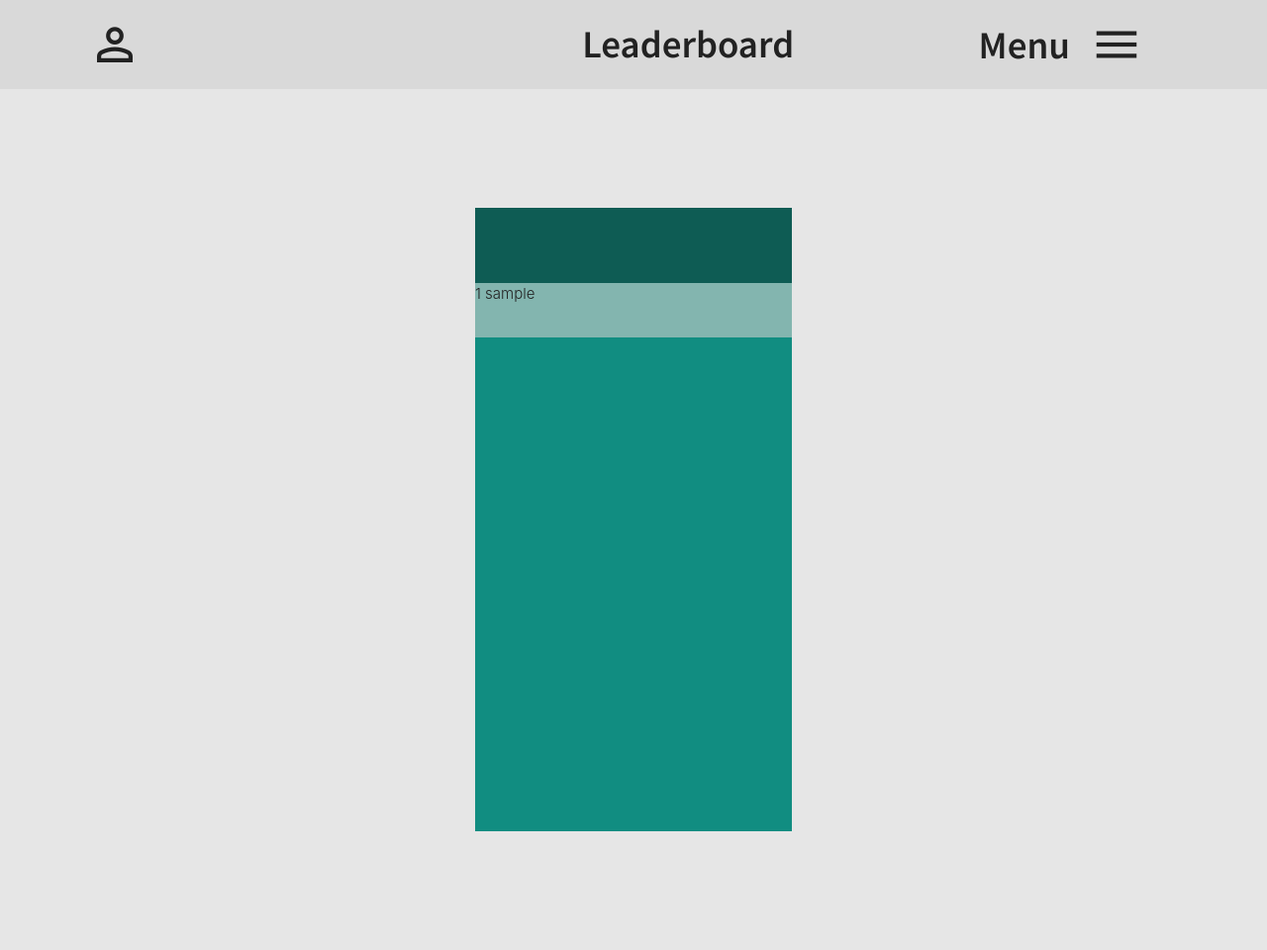
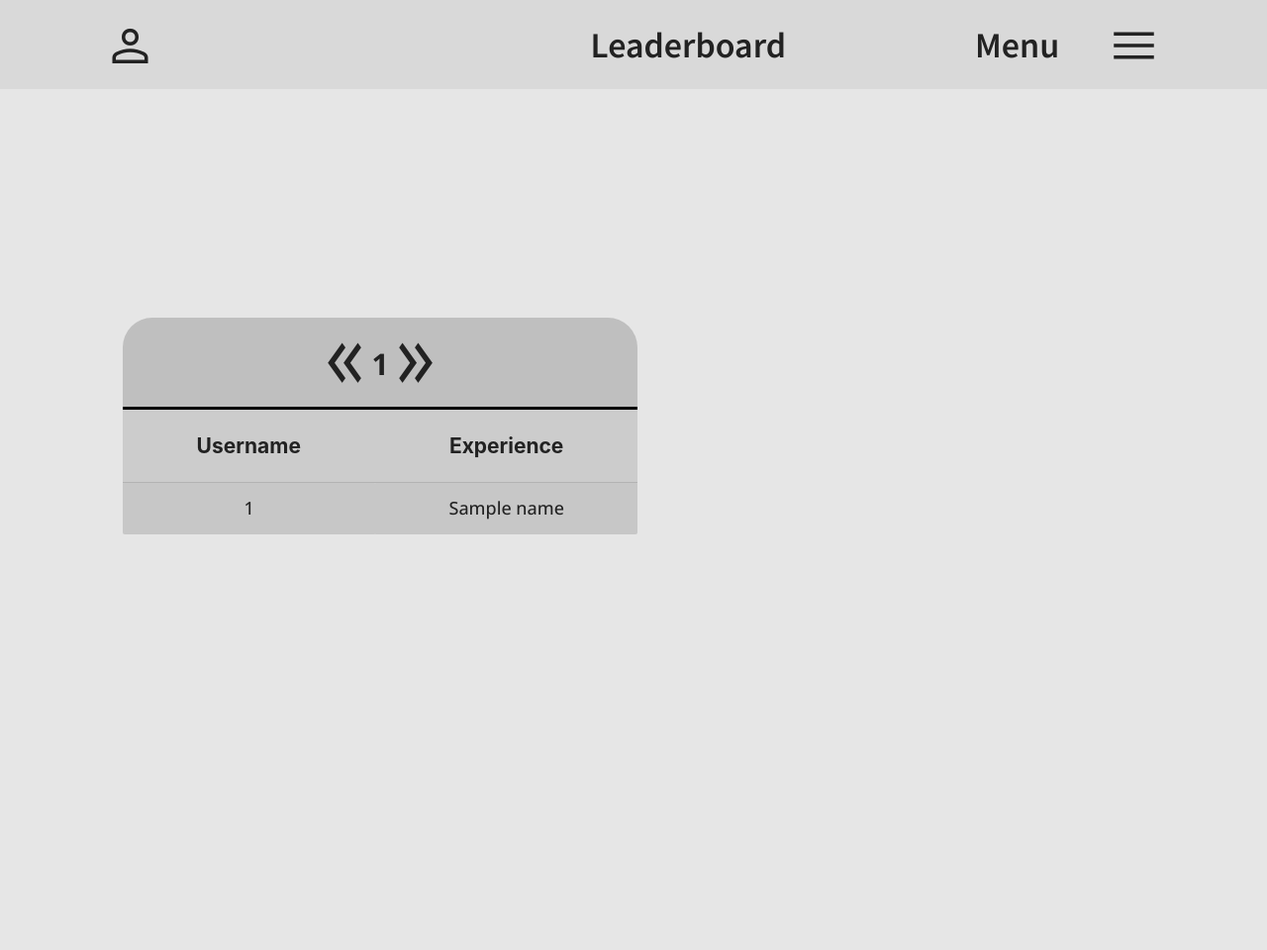
Before and after one commit to oviv-git/Mental-Math, a Flask app: template math_stone/templates/leaderboard.html in a window 1280 px wide. Shown: the whole page at 99% size. After the commit the page ends 540 px from the top, so only its background shows below. Run offline with Flask 3, Linux system fonts and the light colour scheme; the template is opened without the code that fills it: most values are stand-ins (such as "Sample title", 1, 10 or a date in 2020).

Commit message:
added functional leaderboards, just need to style them a bit more

```diff
--- a/math_stone/app.py
+++ b/math_stone/app.py
@@ -1,6 +1,6 @@
 from flask import Flask, redirect, render_template, request, session, jsonify, url_for
 from flask_session import Session
-from helpers import login_required, error, validate_login, get_user_id, get_user_experience, generate_reward_experience, generate_user_level_info, record_game_results
+from helpers import login_required, error, validate_login, get_user_id, get_user_experience, generate_reward_experience, generate_user_level_info, generate_leaderboards, record_game_results
 from werkzeug.security import check_password_hash, generate_password_hash
 from database import Database
 from game import Game
@@ -15,8 +15,6 @@ app.config['TEMPLATES_AUTO_RELOAD'] = True
 Session(app)
 
 # remember res.fetchone() https://docs.python.org/3/library/sqlite3.html
-
-
 @app.route("/", )
 def index():
     return render_template("/index.html")
@@ -102,7 +100,6 @@ def check_username_availability():
     return jsonify(False)
 
 
-
 @app.route('/check_valid_login', methods=['POST'])
 def check_valid_login():
     username = request.form.get('username')
@@ -132,17 +129,10 @@ def stats():
 @app.route('/leaderboard', methods=['POST'])
 @login_required
 def leaderboard():
-    user_id = session['user_id']
+    quantity = request.form.get('quantity')
+    query_type = request.form.get('query_type')
 
-    leaderboards = [
-    [{ 'id': 1, 'username': 'Stefan' }, { 'id': 2, 'username': 'Petia' }, { 'id': 3, 'username': 'Ivan' }, { 'id': 4, 'username': 'Maria' }, { 'id': 5, 'username': 'Nikolai' }, { 'id': 6, 'username': 'Anna' }, { 'id': 7, 'username': 'Elena' }, { 'id': 8, 'username': 'Silvia' }, { 'id': 9, 'username': 'Dimitar' }, { 'id': 10, 'username': 'Georgi' }],
-    [{ 'id': 11, 'username': 'Dimitar' }, { 'id': 12, 'username': 'Silvia' }, { 'id': 13, 'username': 'Georgi' }, { 'id': 14, 'username': 'Anna' }, { 'id': 15, 'username': 'Petia' }, { 'id': 16, 'username': 'Ivan' }, { 'id': 17, 'username': 'Nikolai' }, { 'id': 18, 'username': 'Elena' }, { 'id': 19, 'username': 'Stefan' }, { 'id': 20, 'username': 'Maria' }],
-    [{ 'id': 21, 'username': 'Elena' }, { 'id': 22, 'username': 'Stefan' }, { 'id': 23, 'username': 'Petia' }, { 'id': 24, 'username': 'Dimitar' }, { 'id': 25, 'username': 'Silvia' }, { 'id': 26, 'username': 'Nikolai' }, { 'id': 27, 'username': 'Ivan' }, { 'id': 28, 'username': 'Georgi' }, { 'id': 29, 'username': 'Anna' }, { 'id': 30, 'username': 'Maria' }],
-    [{ 'id': 31, 'username': 'Maria' }, { 'id': 32, 'username': 'Ivan' }, { 'id': 33, 'username': 'Petia' }, { 'id': 34, 'username': 'Silvia' }, { 'id': 35, 'username': 'Stefan' }, { 'id': 36, 'username': 'Nikolai' }, { 'id': 37, 'username': 'Dimitar' }, { 'id': 38, 'username': 'Anna' }, { 'id': 39, 'username': 'Elena' }, { 'id': 40, 'username': 'Georgi' }],
-    [{ 'id': 41, 'username': 'Georgi' }, { 'id': 42, 'username': 'Anna' }, { 'id': 43, 'username': 'Ivan' }, { 'id': 44, 'username': 'Dimitar' }, { 'id': 45, 'username': 'Silvia' }, { 'id': 46, 'username': 'Petia' }, { 'id': 47, 'username': 'Elena' }, { 'id': 48, 'username': 'Stefan' }, { 'id': 49, 'username': 'Nikolai' }, { 'id': 50, 'username': 'Maria' }],
-    [{ 'id': 51, 'username': 'Petia' }, { 'id': 52, 'username': 'Georgi' }, { 'id': 53, 'username': 'Anna' }, { 'id': 54, 'username': 'Elena' }, { 'id': 55, 'username': 'Nikolai' }, { 'id': 56, 'username': 'Dimitar' }, { 'id': 57, 'username': 'Ivan' }, { 'id': 58, 'username': 'Silvia' }, { 'id': 59, 'username': 'Stefan' }, { 'id': 60, 'username': 'Maria' }]
-]
-
+    leaderboards = generate_leaderboards(quantity, query_type)
 
     return render_template('leaderboard.html', leaderboards=leaderboards)
 
@@ -163,7 +153,7 @@ def get_user_levels():
     user_id = session['user_id']
     experience = get_user_experience(user_id)
 
-    level_info_list = generate_user_level_info(experience)
+    level_info_list = generate_user_level_info(experience[:-1])
 
     return jsonify(level_info_list)
 
@@ -190,17 +180,15 @@ def record_results():
     results = json.loads(request.form.get('results'))
 
     user_experience = get_user_experience(user_id)
-
     reward_experience = generate_reward_experience(results)
-
     record_game_results(results, reward_experience, user_id)
 
     updated_experience = [sum(i) for i in zip(user_experience, reward_experience)]
 
     with Database() as db:
         query = ("UPDATE levels SET addition = (?), subtraction = (?), multiplication = (?), "
-                "division = (?), exponential = (?) WHERE user_id = (?)")
-        parameters = (updated_experience[0], updated_experience[1], updated_experience[2], updated_experience[3], updated_experience[4], user_id, )
+                "division = (?), exponential = (?), total = (?) WHERE user_id = (?)")
+        parameters = (updated_experience[0], updated_experience[1], updated_experience[2], updated_experience[3], updated_experience[4], updated_experience[5], user_id, )
         db.execute(query, parameters)
 
     return jsonify({'successful': True})
--- a/math_stone/game.py
+++ b/math_stone/game.py
@@ -118,7 +118,7 @@ class Game:
                            {'operand_1': 10000, 'operand_2': 5000},
                            {'operand_1': 10000, 'operand_2': 9999}]
 
-        operand_1 = self.generate_number(SUBTRACTION_MAP[difficulty]['operand_1'])
+        operand_1 = self.generate_number(SUBTRACTION_MAP[difficulty]['operand_1'], 2)
         operand_2 = self.generate_number(SUBTRACTION_MAP[difficulty]['operand_2'])
 
         if operand_1 < operand_2:
--- a/math_stone/static/script.js
+++ b/math_stone/static/script.js
@@ -21,6 +21,7 @@ function main() {
             break;
         case '/leaderboard':
             initDropdownMenu();
+            initLeaderboardSwiper();
             displayUsername();
             logout();
             break;
@@ -41,7 +42,7 @@ function initHomePage() {
     switchHomeTabs();
 
     initDropdownMenu();
-    initModeSelect();
+    initModeSelectSwiper();
     toggleSwitchboard();
     updateSliderValues();
     modeSelectMultipleChoice();
@@ -274,6 +275,7 @@ async function loginFormCheck() {
         }
         return false;
     }
+
     sessionStorage.setItem('username', username.value)
     return true;
 }
@@ -322,6 +324,7 @@ async function registerFormCheck() {
     if (!errorHandler(confirmBasicCheck(password.value, confirm.value), confirm, confirmErrorBox, confirmLabel)) {
         return false;
     }
+    sessionStorage.setItem('username', username.value)
     return true;
 }
 
@@ -481,10 +484,6 @@ function switchHomeTabs(tab) {
 }
 
 
-
-
-
-
 async function updateUserLevels() {
     let userLevels = await getUserLevels();
     let levelInfoContainers = document.querySelectorAll('.level-info-container');
@@ -504,7 +503,6 @@ async function updateUserLevels() {
 }
 
 
-
 function displayUsername() {
 /**
  * Gets the username from sessionStorage and displays it on the navbar
@@ -514,6 +512,7 @@ function displayUsername() {
 
     usernameContainer.innerHTML = username;
 }
+
 
 async function getUserLevels() {
 /**
@@ -844,7 +843,7 @@ function initDropdownMenu() {
 }
 
 // Initializes the mode select cards
-function initModeSelect() {
+function initModeSelectSwiper() {
     let deviceMaxWidth = screen.width
     swiper = new Swiper('.mySwiper', {
         slidesPerView: 1,
@@ -982,7 +981,7 @@ function submitButtonActivationCheck(activeSlide) {
 
 
 // Function to change the colors of everything when the game mode is switched
-// Gets called by initModeSelect()
+// Gets called by initModeSelectSwiper()
 // TODO change name
 function changeButtonColors() {
     const switchboard = document.getElementById('switchboard');
@@ -1048,17 +1047,19 @@ async function gameLogic(activeSlide) {
     const result = document.getElementById('input-result');
     const submitButton = document.getElementById('question-submit-button');
 
+    function timerEndGame() {
+        shouldEndQuestions = true;
+        result.value = 0;
+        submitButton.click();
+        triggerAnimation(result, 'invisible', 150)
+    }
+
     // This if statement covers all the gameplay for any timed modes: Timed,
     if (activeSlide.querySelector('input').classList.contains('timer')) {
         timer = questionAmount * 1000;
         activateTimerProgress(progressContainerGameTimer, timer, true, 'linear');
 
-        setTimeout(function() {
-            shouldEndQuestions = true;
-            result.value = 0;
-            submitButton.click();
-            triggerAnimation(result, 'invisible', 150)
-        }, timer);
+        var timerTimeout = setTimeout(timerEndGame, timer);
     // For all non-timer modes: Vanilla
     } else {
         activateTimerProgress(progressContainerGameTimer, (questionAmount * 10000), false, 'ease');
@@ -1136,7 +1137,12 @@ async function gameLogic(activeSlide) {
     let gameEndTime = new Date();
     let gameTimeElapsed = ((gameEndTime - gameStartTime) / 1000).toFixed(2);
 
+    console.log(gameTimeElapsed, typeof(gameTimeElapsed))
+
+
     // console.log(gameTimeElapsed, gameEndTime, gameStartTime)
+    clearTimeout(timerTimeout)
+
     console.log(gameResults, gameResults[0])
 
     gameResults[0].gameTimer = gameTimeElapsed
@@ -1285,6 +1291,47 @@ function activateTimerProgress(progressContainer, timer, reverse=false, transiti
     }, 10);
 }
 
+// TODO
+function initLeaderboardSwiper() {
+    var swiper = new Swiper(".mySwiper", {
+        slidesPerView: 3,
+        spaceBetween: 0,
+        loop: true,
+        pagination: {
+          el: ".swiper-pagination",
+          clickable: true,
+        },
+    });
+
+    const swiperSlides = document.querySelectorAll('.swiper-slide');
+    let startWithActiveSlide = document.querySelector('.swiper-slide-next');
+    let startWithActiveCaption = startWithActiveSlide.querySelector('caption');
+    let lastActiveCaption = null;
+
+    startWithActiveCaption.classList.add('active');
+
+    swiper.on('transitionEnd', async function () {
+
+
+        let currentActiveSlide = document.querySelector('.swiper-slide-next');
+        let currentActiveCaption = currentActiveSlide.querySelector('caption');
+
+        currentActiveCaption.classList.add('active');
+
+        if (lastActiveCaption != null) {
+            lastActiveCaption.classList.remove('active');
+        }
+
+        lastActiveCaption = currentActiveCaption
+
+
+    });
+
+
+}
+
+
+
 
 /**
     Triggers animations when the user submits their answer
--- a/math_stone/static/style.css
+++ b/math_stone/static/style.css
@@ -463,7 +463,19 @@ html.light .game-tab-container .game-exit-container .tooltip-container {
 html.light .number-pad .number-row .number-button {
   background: #d9d9d9;
 }
-
+html.light table {
+  background: #cccccc;
+}
+html.light table tr:nth-child(even) {
+  background: #c7c7c7;
+}
+html.light table caption {
+  background: #bfbfbf;
+  border-color: black;
+}
+html.light table caption.active {
+  background: #5dbcad;
+}
 html.dark {
   background: #222;
   color: #fff;
@@ -908,7 +920,16 @@ html.dark .number-pad .number-row .number-button {
   background: #484848;
   color: #bfbfbf;
 }
-
+html.dark table {
+  background: #484848;
+}
+html.dark table tr:nth-child(even) {
+  background: #4d4d4d;
+}
+html.dark table caption {
+  background: #118d81;
+  border-color: black;
+}
 .waves-effect.waves-light .waves-ripple {
   background: rgba(255, 255, 255, 0.1);
 }
@@ -1142,9 +1163,6 @@ form {
   align-items: center;
   height: 100vh;
 }
-.full-page.active.leaderboard {
-  height: auto;
-}
 .full-page.active#game-tab {
   justify-content: start;
 }
@@ -1176,18 +1194,18 @@ form {
   pointer-events: none;
 }
 .navbar .navbar-container .material-symbols-outlined {
-  font-size: 2rem;
-  transform: scale(1.8);
+  font-size: 3rem;
+  transform: scale(1.2);
 }
 .navbar .navbar-container.username {
   margin-right: 20%;
 }
 .navbar .navbar-container.username * {
-  margin: 0rem 2rem;
+  margin: 0rem 1rem;
 }
 .navbar .navbar-container p {
-  font-size: 1rem;
-  transform: scale(2.6);
+  font-size: 2rem;
+  transform: scale(1.2);
 }
 .navbar .navbar-container.dropdown {
   flex: 1.5;
@@ -1846,8 +1864,8 @@ form {
   transform: scale(1.4);
 }
 
-.leaderboards-container {
-  margin-top: 6rem;
+.swiper.myswiper.leaderboards {
+  margin-top: 8rem;
   width: 100%;
   height: 100%;
   display: flex;
@@ -1855,26 +1873,59 @@ form {
   justify-content: center;
   align-items: center;
 }
-.leaderboards-container .leaderboard {
-  height: 42rem;
-  width: 25%;
-  margin: 8rem;
-  display: flex;
-  flex-direction: column;
-  justify-content: flex-start;
-  background: #118d81;
-}
-.leaderboards-container .leaderboard .leaderboard-header {
-  background: #0e5c54;
-  height: 12%;
-  width: 100%;
-}
-.leaderboards-container .leaderboard .leaderboard-row {
-  background: #578480;
-  height: 8.8%;
-}
-.leaderboards-container .leaderboard .leaderboard-row:nth-child(even) {
-  background: #83b5af;
+.swiper.myswiper.leaderboards .swiper-wrapper {
+  box-shadow: 0rem 0em 0.8rem;
+}
+.swiper.myswiper.leaderboards .swiper-wrapper .swiper-slide {
+  box-shadow: 0rem 0em 0.8rem;
+}
+
+table {
+  height: auto;
+  width: auto;
+  margin-top: 4rem;
+  border-radius: 0 0 2rem 2rem;
+}
+table caption {
+  font-family: "Open Sans", sans-serif;
+  border-radius: 2rem 2rem 0 0;
+  padding-top: 1.6rem;
+  padding-bottom: 0.4rem;
+  width: 100%;
+  height: 4rem;
+  font-size: 2rem;
+  border-bottom: 0.2rem solid;
+  cursor: grab;
+  font-weight: bold;
+}
+table caption span {
+  margin: 0 0.5rem;
+  transform: scaleY(1.4) scale(2.4);
+}
+table tr {
+  text-align: center;
+  align-items: center;
+  height: auto;
+  max-height: 8%;
+  overflow: hidden;
+  width: 100%;
+}
+table tr:last-child {
+  border: none;
+}
+table tr th {
+  padding: 0;
+  font-size: 1.4rem;
+  padding: 0rem 5rem;
+}
+table tr td {
+  padding: 10px 5px;
+  text-align: center;
+  font-size: 0.6rem;
+}
+table tr td p {
+  transform: scale(2);
+  font-family: "Open Sans", sans-serif;
 }
 
 @keyframes fadeIn {
--- a/math_stone/static/style.scss
+++ b/math_stone/static/style.scss
@@ -1,6 +1,7 @@
 $border-radius-size: 1rem;
 $main-cyan: #4f9db7;
 $main-cyan-light: #70bdd6;
+$main-cyan-light2: #5dbcad;
 $default-light: #fff;
 $default-dark: #222;
 $default-success: rgb(70, 170, 121);
@@ -16,7 +17,6 @@ $timed-mode: #715da4;
 $choice-mode: #2d8471;
 $sudden-mode: #814c4c;
 
-
 // $vanilla-mode: #355d80;
 // $timed-mode: #544e89;
 // $choice-mode: #236a66;
@@ -26,7 +26,6 @@ html
 {
     scroll-behavior: smooth;
 }
-
 
 // cp1
 html.light {
@@ -658,6 +657,28 @@ html.light {
             }
         }
     }
+    table {
+        background: darken($default-light, 20%);
+
+        tr {
+            &:nth-child(even) {
+                background: darken($default-light, 22%);
+            }
+        }
+        caption {
+            background: darken($default-light, 25%);
+
+            &.active {
+                background: $main-cyan-light2;
+
+            }
+            border-color: black;
+
+            span {
+
+            }
+        }
+    }
 }
 
 // cp1
@@ -1265,6 +1286,24 @@ html.dark {
             .number-button {
                 background: lighten($default-dark, 15%);
                 color: darken($default-light, 25%);
+            }
+        }
+    }
+    table {
+        background: lighten($default-dark, 15%);
+
+        tr {
+            &:nth-child(even) {
+                background: lighten($default-dark, 17%);
+            }
+        }
+
+        caption {
+            background: #118d81;
+            border-color: black;
+
+            span {
+
             }
         }
     }
@@ -1506,10 +1545,6 @@ form {
         align-items: center;
         height: 100vh;
 
-        &.leaderboard {
-            height: auto;
-        }
-
         &#game-tab {
             justify-content: start;
         }
@@ -1542,25 +1577,23 @@ form {
 
             }
         }
-
         .material-symbols-outlined {
-            font-size: 2rem;
-            transform: scale(1.8);
+            font-size: 3rem;
+            transform: scale(1.2);
         }
 
         &.username {
             margin-right: 20%;
 
             * {
-                margin: 0rem 2rem;
+                margin: 0rem 1rem;
             }
         }
         p {
-            font-size: 1rem;
-            transform: scale(2.6);
+            font-size: 2rem;
+            transform: scale(1.2);
         }
         &.dropdown {
-
             flex: 1.5;
 
             button {
@@ -1631,12 +1664,6 @@ form {
             border-bottom: 0.5rem transparent solid;
             border-radius: 0rem 0rem 1rem 1rem !important;
         }
-
-        // form {
-        //     height: 100%;
-        //     width: 100%;
-        //     background: transparent;
-        //     display: flex;
 
         .dropdown-button {
             cursor: pointer;
@@ -2361,8 +2388,8 @@ form {
 
 
 
-.leaderboards-container {
-    margin-top: 6rem;
+.swiper.myswiper.leaderboards {
+    margin-top: 8rem;
     width: 100%;
     height: 100%;
     display: flex;
@@ -2370,33 +2397,71 @@ form {
     justify-content: center;
     align-items: center;
 
-    .leaderboard {
-        height: 42rem;
-        width: 25%;
-        margin: 8rem;
-        display: flex;
-        flex-direction: column;
-        justify-content: flex-start;
-        // height: 16rem;
-        // width: 8rem;
-        background: #118d81;
-
-        .leaderboard-header {
-            background: #0e5c54;
-            height: 12%;
-            width: 100%;
-        }
-        .leaderboard-row {
-            background: #578480;
-            height: 8.8%;
-
-            &:nth-child(even) {
-                background: #83b5af;
-
-            }
-        }
-    }
-}
+    .swiper-wrapper {
+        box-shadow: $blur-shadow;
+
+        .swiper-slide{
+            box-shadow: $blur-shadow;
+
+        }
+    }
+
+}
+
+table {
+    height: auto;
+    width: auto;
+    margin-top: 4rem;
+    border-radius: 0 0 2rem 2rem;
+
+    caption {
+        font-family: 'Open Sans', sans-serif;
+        border-radius: 2rem 2rem 0 0;
+        padding-top: 1.6rem;
+        padding-bottom: .4rem;
+        width: 100%;
+        height: 4rem;
+        font-size: 2rem;
+        border-bottom: .2rem solid;
+        cursor: grab;
+        font-weight: bold;
+
+        span {
+            margin: 0 0.5rem;
+            transform: scaleY(1.4) scale(2.4);
+        }
+    }
+    tr {
+        text-align: center;
+        align-items: center;
+        height: auto;
+        max-height: 8%;
+        overflow: hidden;
+        width: 100%;
+
+        &:last-child {
+            border: none;
+        }
+
+        th {
+            padding: 0;
+            font-size: 1.4rem;
+            padding: 0rem 5rem;
+        }
+
+        td {
+            padding: 10px 5px;
+            text-align: center;
+            font-size: .6rem;
+
+            p {
+                transform: scale(2);
+                font-family: 'Open Sans', sans-serif;
+            }
+        }
+    }
+}
+
 
 
 @keyframes fadeIn
--- a/math_stone/templates/home.html
+++ b/math_stone/templates/home.html
@@ -23,7 +23,9 @@
                 <p>Darkmode</p><span class="material-symbols-outlined">dark_mode</span>
             </div>
             <form class="dropdown-menu-content" action="/leaderboard" method="post" id="leaderboard-form">
-                <button class="dropdown-button">
+                <input type="hidden" name="query_type" value="default">
+                <input type="hidden" name="quantity" value="10">
+                <button class="dropdown-button" >
                     <p>Leaderboard</p><span class="material-symbols-outlined" style="left: 8%;">leaderboard</span>
                 </button>
             </form>
--- a/math_stone/templates/leaderboard.html
+++ b/math_stone/templates/leaderboard.html
@@ -5,7 +5,7 @@
 {% endblock %}
 
 {% block main %}
-<div class="full-page active leaderboard" id="leaderboard-tab">
+<div class="full-page active" id="leaderboard-tab">
     <div class="navbar">
         <div class="navbar-container username">
             <span class="material-symbols-outlined">person</span>
@@ -39,19 +39,35 @@
             </button>
         </form>
     </div>
-    <div class="leaderboards-container">
+    <div class="swiper mySwiper leaderboards">
+        <div class="swiper-wrapper">
 
-        {% for leaderboard in leaderboards %}
-        <div class="leaderboard">
-            <div class="leaderboard-header"></div>
-            {% for leaderboard_row in leaderboard %}
-            <div class="leaderboard-row">
-                {{ leaderboard_row['id'] }} {{ leaderboard_row['username'] }}
+            {% for leaderboard in leaderboards %}
+            <div class="swiper-slide" id="{{ leaderboard[0].lower() }}">
+                <table>
+                    <caption>
+                        <span class="material-symbols-outlined arrow">keyboard_double_arrow_left</span>
+                        {{ leaderboard[0] }}
+                        <span class="material-symbols-outlined arrow">keyboard_double_arrow_right</span>
+                    </caption>
+                    <tr class="header">
+                        <th><p>Username</p></th>
+                        <th><p>Experience</p></th>
+                    </tr>
+                    {% for leaderboard_row in leaderboard[1] %}
+                    <tr>
+                        <td>
+                            <p class="username">{{ leaderboard_row[0] }}</p>
+                        </td>
+                        <td>
+                            <p class="experience">{{ leaderboard_row[1] }}</p>
+                        </td>
+                    </tr>
+                    {% endfor %}
+                </table>
             </div>
             {% endfor %}
         </div>
-
-        {% endfor %}
     </div>
 </div>
 
```
Also changed, not shown: math_stone/helpers.py (+22 -3 lines), math_stone/mathstone.db, 5 other files.
